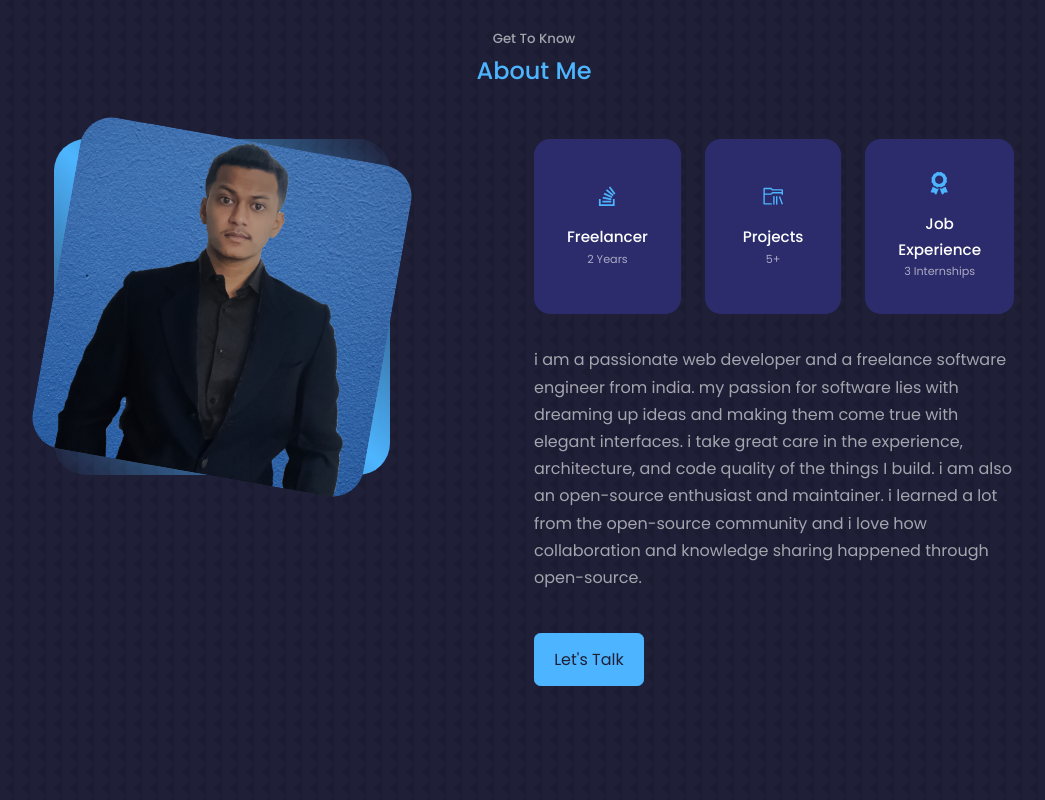
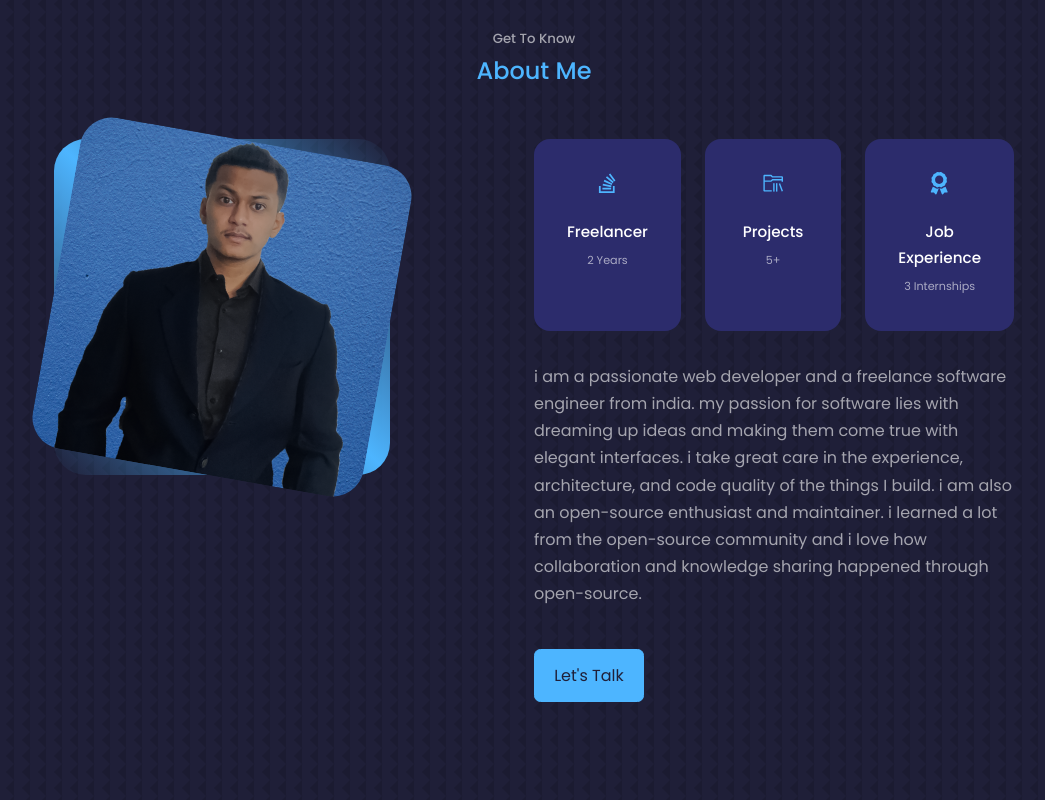
Before and after one commit to om-bhesania/My-Portfolio, a React (Create React App) app: page / in a window 1280 px wide. Shown: the part 900-1700 px from the top of the page, without its empty margins (106-1151 px from the left). Built offline with nearby package versions, Linux system fonts and the light colour scheme.

Commit message:
css change

```diff
--- a/src/components/experienceJOB/jobs.css
+++ b/src/components/experienceJOB/jobs.css
@@ -5,7 +5,7 @@
     padding: 50px;
 }
 
-article{
+.containerJobs article{
     display: flex;
     justify-content: center;
     align-items: center;
```
